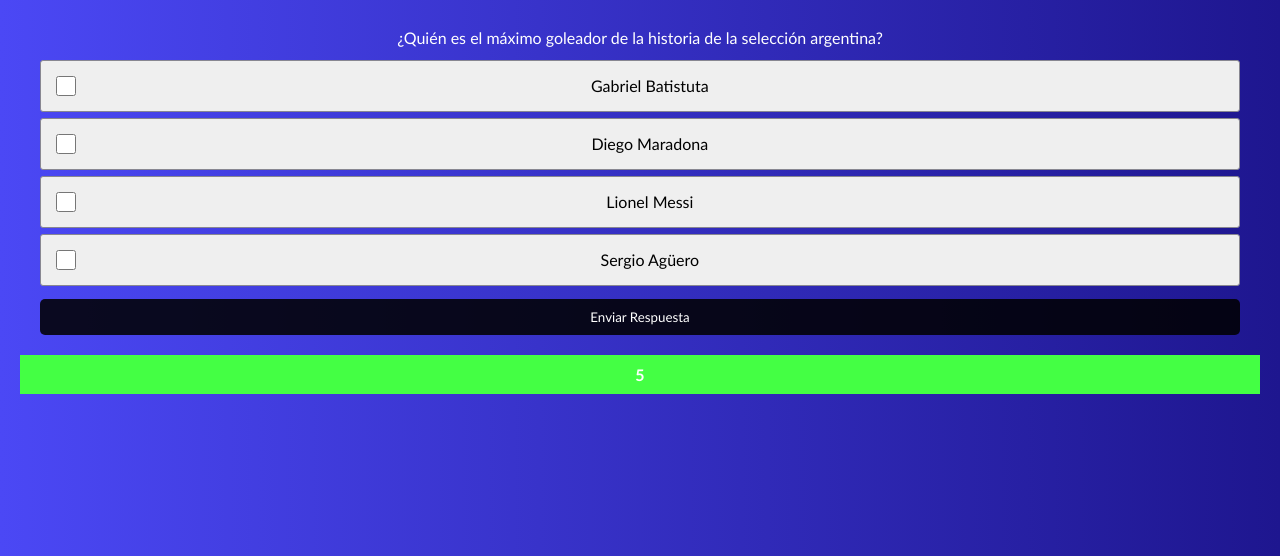
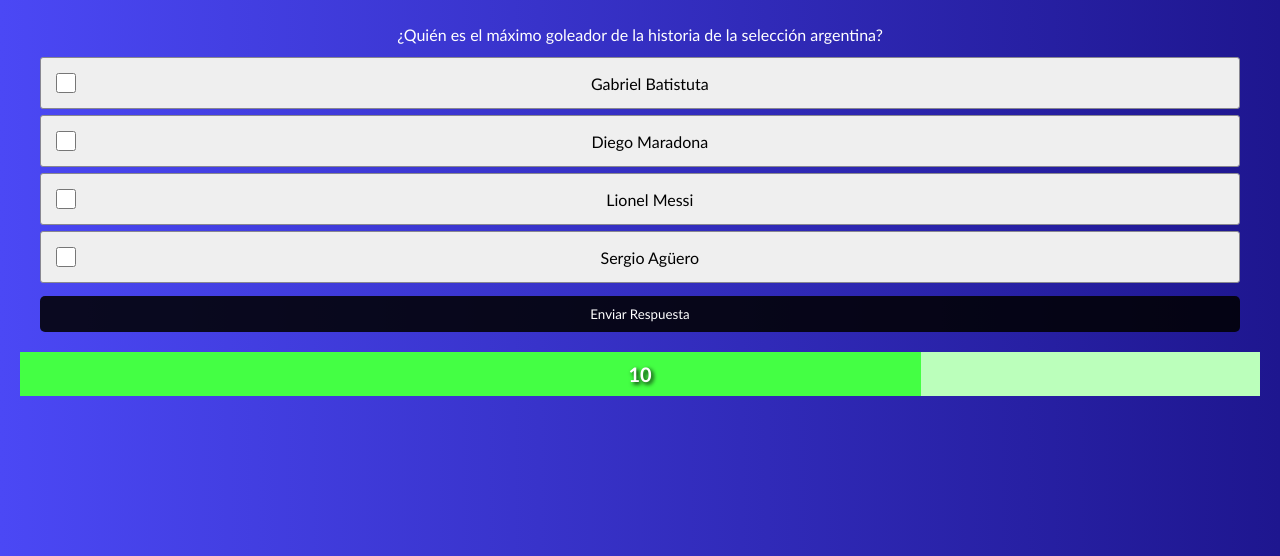
Before and after one commit to JeremiasG18/quiz, a plain HTML site: page index.html in a window 1280 px wide. Shown: the part 244-800 px from the top of the page. Drawn offline with Linux system fonts and the light colour scheme.

Commit message:
modificando el archivo index script y style para la creacion del cronometro

```diff
--- a/index.html
+++ b/index.html
@@ -23,7 +23,10 @@
                 <button id="send">Enviar Respuesta</button>
             </div>
         </div>
-        <div class="chronometer"></div>
+        <div class="chronometer">
+            <div class="time">30</div>
+            <div class="bar-progress"></div>
+        </div>
     </div>
     <script src="script.js"></script>
 </body>
--- a/script.js
+++ b/script.js
@@ -4,7 +4,7 @@ const creacionDeAlmacenamiento = ()=>{
     localStorage.setItem('respuestas_incorrectas', 0);
     localStorage.setItem('respondidas', 0);
     localStorage.setItem('numero_pregunta', 0);
-    localStorage.setItem('respuestas_no_respondidas', 0);
+    localStorage.setItem('preguntas_no_respondidas', 0);
 }
 
 creacionDeAlmacenamiento();
@@ -121,7 +121,7 @@ const mostrarContenidoRespuesta = (respuestaCorrecta, tituloRespuesta, colorResp
             </div>
             <div class="">
                 <div class="true__title">No respondidas</div>
-                <div class="true__text">${localStorage.getItem('respuestas_no_respondidas')}</div>
+                <div class="true__text">${localStorage.getItem('preguntas_no_respondidas')}</div>
             </div>
             <div class="replied">
                 Respondidas ${respondidas}/75
@@ -171,7 +171,7 @@ const mostrarResultadoFinal = () => {
             </div>
             <div class="">
                 <div class="true__title">No respondidas</div>
-                <div class="true__text">${localStorage.getItem('respuestas_no_respondidas')}</div>
+                <div class="true__text">${localStorage.getItem('preguntas_no_respondidas')}</div>
             </div>
             <div class="btn__next">
                 <button id="btnTryAgain">Volver a Jugar</button>
@@ -190,25 +190,27 @@ const mostrarResultadoFinal = () => {
 }
 
 // Cronometro
-const contenidoCronometro = document.querySelector(".chronometer");
+const contenedorTiempo = document.querySelector(".time");
+const barraDeProgreso = document.querySelector(".bar-progress");
 const cronometro = () => {
-    let tiempo = 10;
-    contenidoCronometro.innerHTML = tiempo;
+    let tiempo = 15;
+    contenedorTiempo.innerHTML = tiempo;
+    barraDeProgreso.style.width = '100%'
     let intervalo = setInterval(() => {
         tiempo--;
-        contenidoCronometro.innerHTML = tiempo;
+        contenedorTiempo.innerHTML = tiempo;
+        barraDeProgreso.style.width = (tiempo / 15) * 100 + '%';
         btnEnviar.addEventListener("click",()=>{
             clearInterval(intervalo)
-        })
+        });
         if (tiempo === 0) {
             clearInterval(intervalo);
-            let tiempo = parseInt(localStorage.getItem('respuestas_no_respondidas'));
-            tiempo++;
-            localStorage.setItem('respuestas_no_respondidas',tiempo);
-            console.log(localStorage.getItem('respuestas_no_respondidas'));
+            let preguntasNoRespondidas = parseInt(localStorage.getItem('preguntas_no_respondidas'));
+            preguntasNoRespondidas++;
+            localStorage.setItem('preguntas_no_respondidas',preguntasNoRespondidas);
             siguientePregunta();
         }
-    }, 1000);
-}
+    }, 1000)
+};
 
 cronometro();
--- a/style.css
+++ b/style.css
@@ -93,8 +93,29 @@ button:hover{
     padding: 10px;
     color: #fff;
     font-weight: bold;
+    background-color: #bfb;
+    text-align: center;
+    position: relative;
+}
+
+.bar-progress{
+    position: absolute;
+    top: 0;
+    left: 0;
     background-color: #4f4;
-    text-align: center;
+    height: 100%;
+    width: 100%;
+    transition: width 1s linear;
+}
+
+.time{
+    color: #fff;
+    text-shadow: 2px 2px 4px #000;
+    position: relative;
+    top: 0;
+    left: 0;
+    z-index: 100;
+    font-size: 20px;
 }
 
 .content__answer{
```
